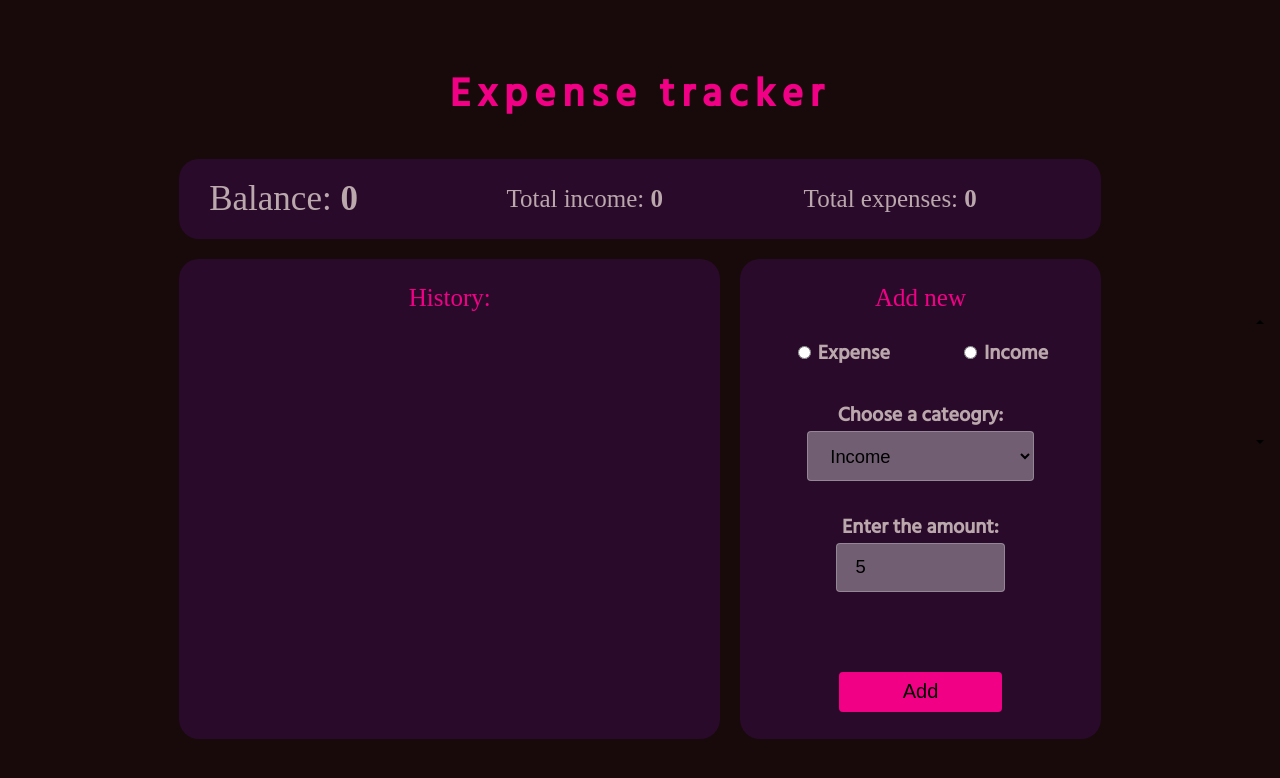
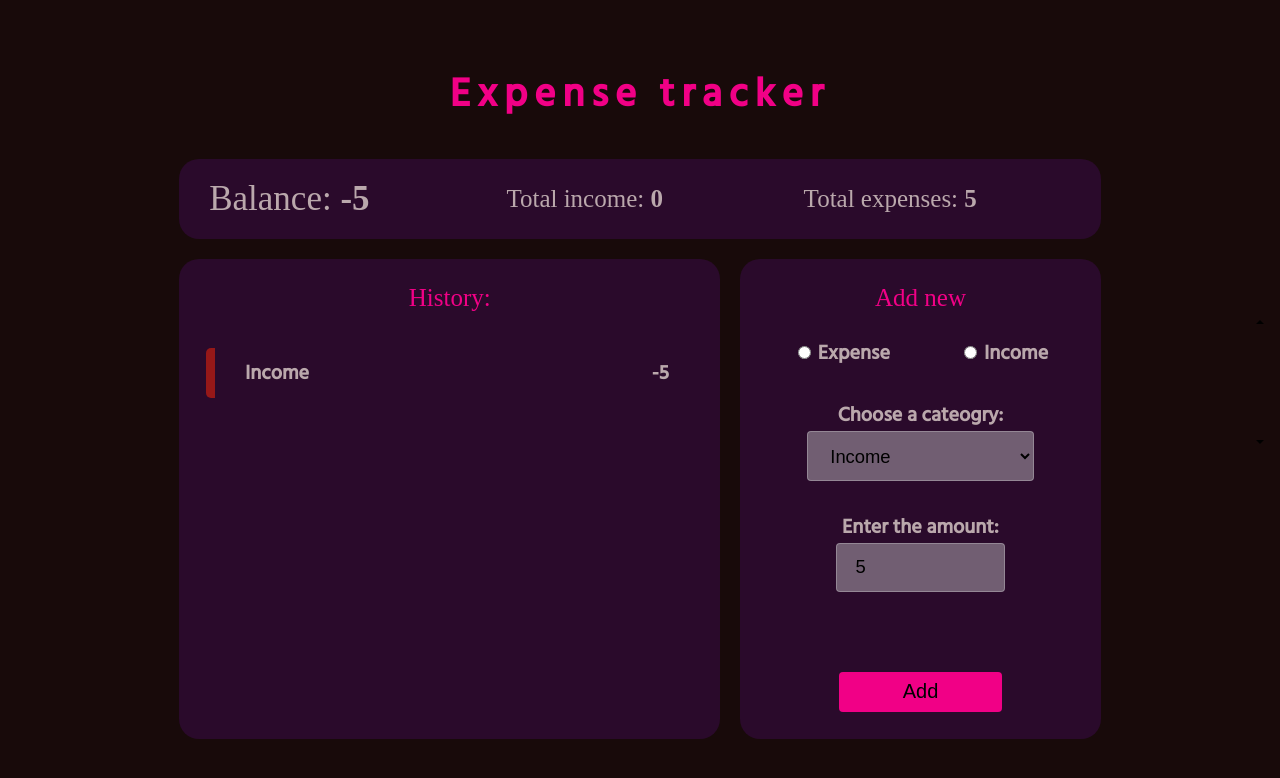
Before and after one commit to ibabaityte/ExpenseTracker, a website with bundled scripts: page index.html in a window 1280 px wide. Both pictures are taken after typing "5" into the empty fields and a click on the button "Add". Built offline with nearby package versions, Linux system fonts and the light colour scheme.

Commit message:
update history list and balance

```diff
--- a/app.css
+++ b/app.css
@@ -113,7 +113,7 @@ h2 {
     align-items: center;
 }
 
-#indicator {
+.indicator {
     width: 2%;
     height: 50px;
     border-top-left-radius: 5px;
@@ -128,14 +128,14 @@ h2 {
     background-color: rgb(24, 150, 45);
 }
 
-#category {
+.category {
     width: 73%;
     text-align: left;
     margin-left: 30px;
     font-family: 'Hind Siliguri', sans-serif;
 }
 
-#amount {
+.amount {
     width: 25%;
     text-align: right;
     font-family: 'Hind Siliguri', sans-serif;
--- a/index.html
+++ b/index.html
@@ -17,22 +17,16 @@
         <h2>Expense tracker</h2>
 
         <div id="balance">
-            <p id="balanceText">Balance: <b><span id="balanceSign"></span><span id="balanceAmount">0</span></b></p>
-            <p id="incomeText">Total income: <b><span id="incomeSign"></span><span id="incomeCount">0</span></b></p>
-            <p id="expensesText">Total expenses: <b><span id="expensesSign"></span><span id="expensesCount">0</span></b>
+            <p id="balanceText">Balance: <b><span id="balanceAmount">0</span></b></p>
+            <p id="incomeText">Total income: <b><span id="incomeCount">0</span></b></p>
+            <p id="expensesText">Total expenses: <b><span id="expensesCount">0</span></b>
             </p>
         </div>
 
         <div id="expenses">
             <div id="history">
                 <p id="historyTitle">History:</p>
-                <div id="historyList">
-                    <div class="listItem">
-                        <div id="indicator" class=""></div>
-                        <p id="category"></p>
-                        <p id="amount"><span id="amountSign"></span></p>
-                    </div>
-                </div>
+                <div id="historyList"></div>
             </div>
 
             <div id="addExpense">
@@ -95,7 +89,7 @@
 
                     <div id="newAmountContainer">
                         <label for="type">Enter the amount:</label>
-                        <input type="number" id="amountInput">
+                        <input min="0.01" step="0.01" type="number" id="amountInput">
                     </div>
 
                     <button type="submit" id="submitButton">Add</button>
--- /dev/null
+++ b/src/enums/enums.ts
@@ -0,0 +1,4 @@
+export enum IndicatorClass {
+    Positive = "indicator-positive",
+    Negative = "indicator-negative"
+}
--- a/src/models/Item.ts
+++ b/src/models/Item.ts
@@ -8,4 +8,17 @@ export class Item {
         this.category = category;
         this.amount = amount;
     }
+
+    public get getIsIncome() {
+        return this.isIncome;
+    }
+
+    public get getCategory() {
+        return this.category;
+    }
+
+    public get getAmount() {
+        return this.getIsIncome ? this.amount : -this.amount;
+    }
+
 }
--- a/src/utils/FormUtils.ts
+++ b/src/utils/FormUtils.ts
@@ -1,6 +1,11 @@
 import { history } from "../app.js";
 import { Item } from "../models/Item.js";
-import { inputValuesInterface, inputsInterface } from "../interfaces/interfaces.js";
+import { IndicatorClass } from "../enums/enums.js";
+import {
+    inputValuesInterface,
+    inputsInterface,
+    placeholdersInterface
+} from "../interfaces/interfaces.js";
 
 export class FormUtils {
 
@@ -12,16 +17,76 @@ export class FormUtils {
         return { typeInput, categoryInput, amountInput };
     }
 
-    static gatherInputValues = (
-        typeInput: HTMLInputElement,
-        categoryInput: HTMLInputElement,
-        amountInput: HTMLInputElement
-    ): inputValuesInterface => {
+    static gatherInputValues = (typeInput: HTMLInputElement, categoryInput: HTMLInputElement, amountInput: HTMLInputElement): inputValuesInterface => {
         let isIncome = typeInput.checked;
         let category = categoryInput.value;
         let amount = +amountInput.value;
 
         return { isIncome, category, amount };
+    }
+
+    static createPlaceholders = (): placeholdersInterface => {
+        const listItem = document.createElement('div');
+        const typeIndicatorElement = document.createElement('div');
+        const categoryElement = document.createElement('p');
+        const amountElement = document.createElement('p');
+
+        return { listItem, typeIndicatorElement, categoryElement, amountElement };
+    }
+
+    static fillPlaceholders = (item: Item, placeholders: placeholdersInterface) => {
+        placeholders.listItem.className = 'listItem';
+
+        placeholders.typeIndicatorElement.classList.add(item.getIsIncome ? IndicatorClass.Positive : IndicatorClass.Negative);
+        placeholders.typeIndicatorElement.classList.add("indicator");
+
+        placeholders.categoryElement.className = 'category';
+        placeholders.categoryElement.textContent = item.getCategory;
+
+        placeholders.amountElement.className = 'amount';
+        placeholders.amountElement.textContent = item.getAmount.toString();
+    }
+
+    static appendToListItem = (liChildren: placeholdersInterface) => {
+        liChildren.listItem.append(liChildren.typeIndicatorElement);
+        liChildren.listItem.appendChild(liChildren.categoryElement);
+        liChildren.listItem.appendChild(liChildren.amountElement);
+    }
+
+    static renderItemList = () => {
+        let items: Item[] = history.getItemList;
+        let listElement = document.querySelector("#historyList")! as HTMLDivElement;
+
+        listElement.innerHTML = "";
+
+        for (let i in items) {
+
+            const placeholders = this.createPlaceholders();
+
+            this.fillPlaceholders(items[i], placeholders);
+            this.appendToListItem(placeholders);
+
+            listElement.appendChild(placeholders.listItem);
+        }
+    }
+
+    static updateBalance = () => {
+        let balance = 0;
+        let income = 0;
+        let expenses = 0;
+
+        for(var item of history.getItemList) {
+            balance += item.getAmount;
+            if (item.getIsIncome) {
+                income += item.getAmount;
+            } else {
+                expenses += item.getAmount;
+            }
+        }
+
+        document.querySelector("#balanceAmount")!.innerHTML = balance.toString();
+        document.querySelector("#incomeCount")!.innerHTML = income.toString();
+        document.querySelector("#expensesCount")!.innerHTML = (-expenses).toString();
     }
 
     static onSubmit = (event: Event) => {
@@ -33,5 +98,8 @@ export class FormUtils {
         let newItem = new Item(isIncome, category, amount);
         history.updateItemList(newItem);
         history.updateBalance(isIncome, amount);
+
+        this.renderItemList();
+        this.updateBalance();
     }
 }
```
Also changed, not shown: src/interfaces/interfaces.ts (+7 -0 lines).
